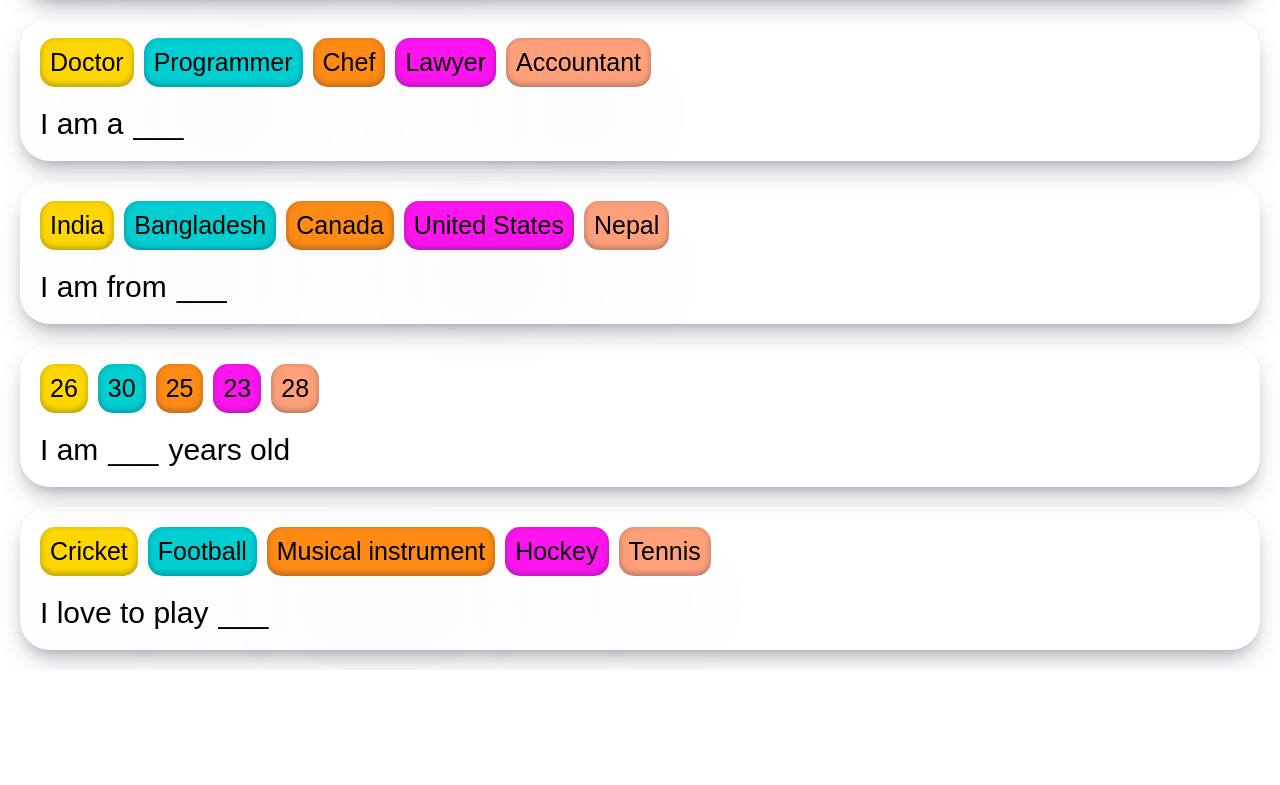
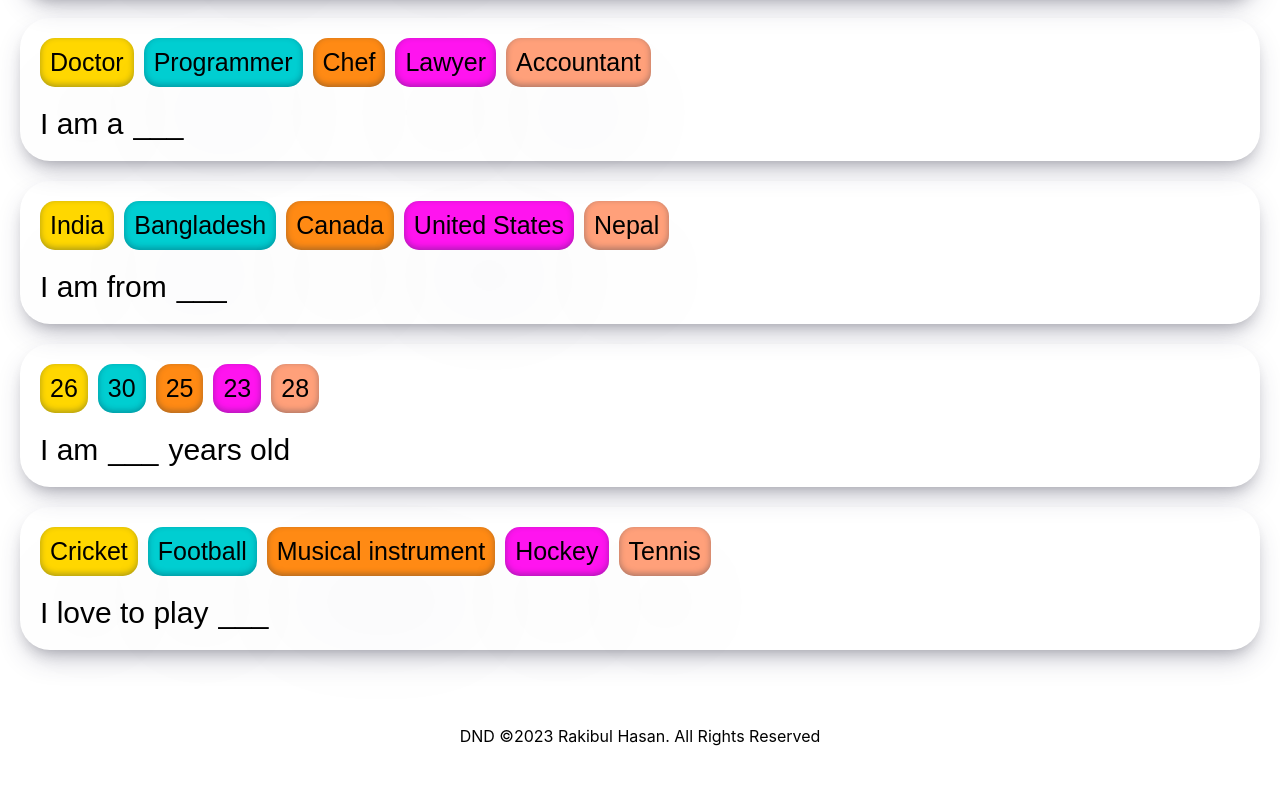
Before and after one commit to Web-Developer-Rakib/drag-and-drop-qna, a React (Create React App) app: page / in a window 1280 px wide. Shown: the part 227-1012 px from the top of the page. Before the commit the page ends 897 px from the top, so only its background shows below. Built offline with nearby package versions, Linux system fonts and the light colour scheme.

Commit message:
Footer created

```diff
--- /dev/null
+++ b/src/components/Footer/Footer.tsx
@@ -0,0 +1,9 @@
+const Footer = () => {
+  return (
+    <div style={{ height: 80, textAlign: "center", paddingTop: 40 }}>
+      <p>DND ©2023 Rakibul Hasan. All Rights Reserved</p>
+    </div>
+  );
+};
+
+export default Footer;
--- a/src/pages/Main/Main.css
+++ b/src/pages/Main/Main.css
@@ -16,6 +16,7 @@
   display: flex;
   gap: 10px;
   margin-bottom: 20px;
+  flex-wrap: wrap;
 }
 h1 {
   margin-left: 20px;
--- a/src/pages/Main/Main.tsx
+++ b/src/pages/Main/Main.tsx
@@ -1,6 +1,7 @@
 import { useState } from "react";
 import DraggableAnswer from "../../components/DraggableAnswer/DraggableAnswer";
 import DropZone from "../../components/DropZone/DropZone";
+import Footer from "../../components/Footer/Footer";
 import { questions } from "../../utils/constants";
 import "./Main.css";
 
@@ -52,6 +53,7 @@
           </div>
         </div>
       ))}
+      <Footer />
     </div>
   );
 };
```
